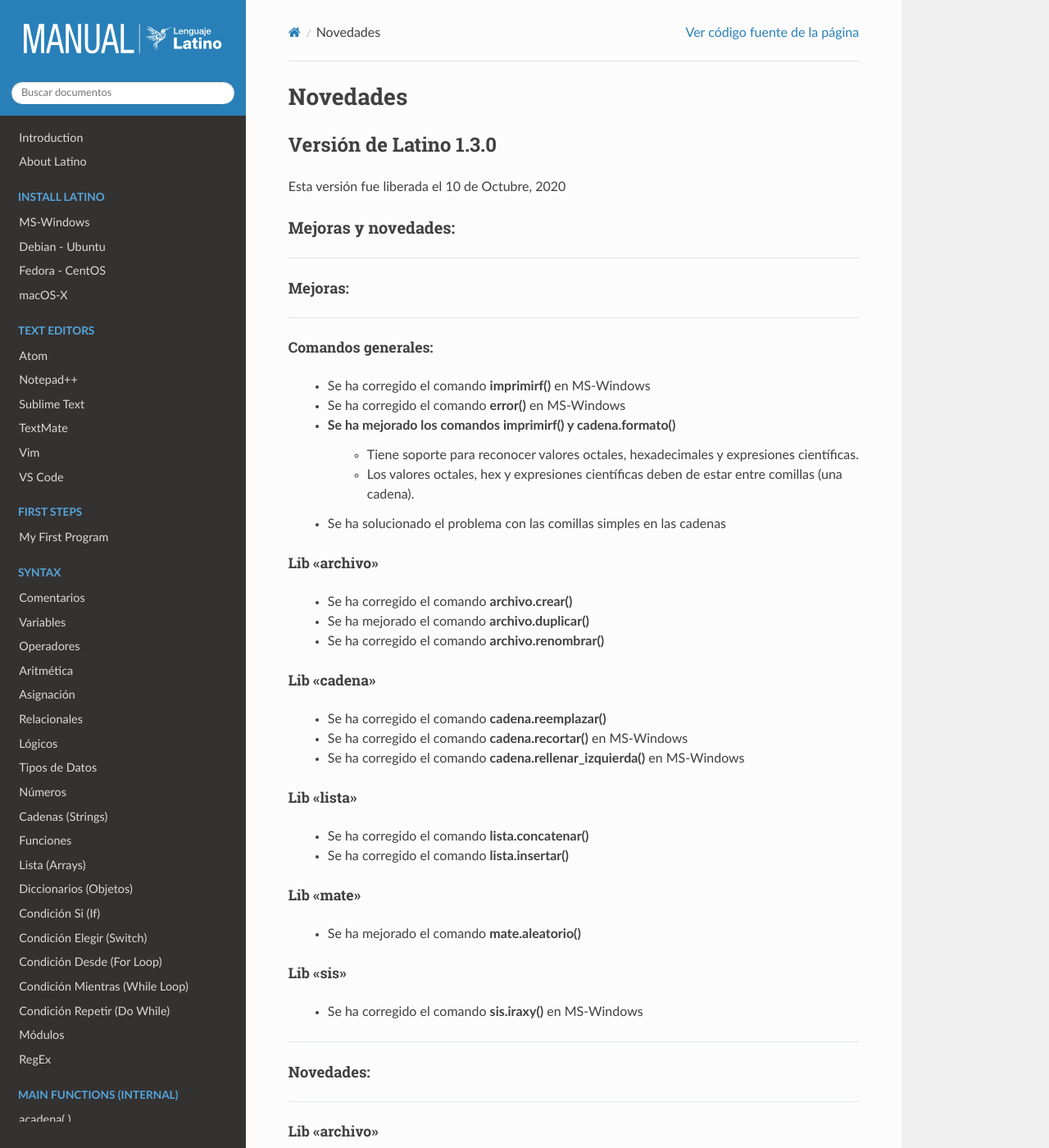
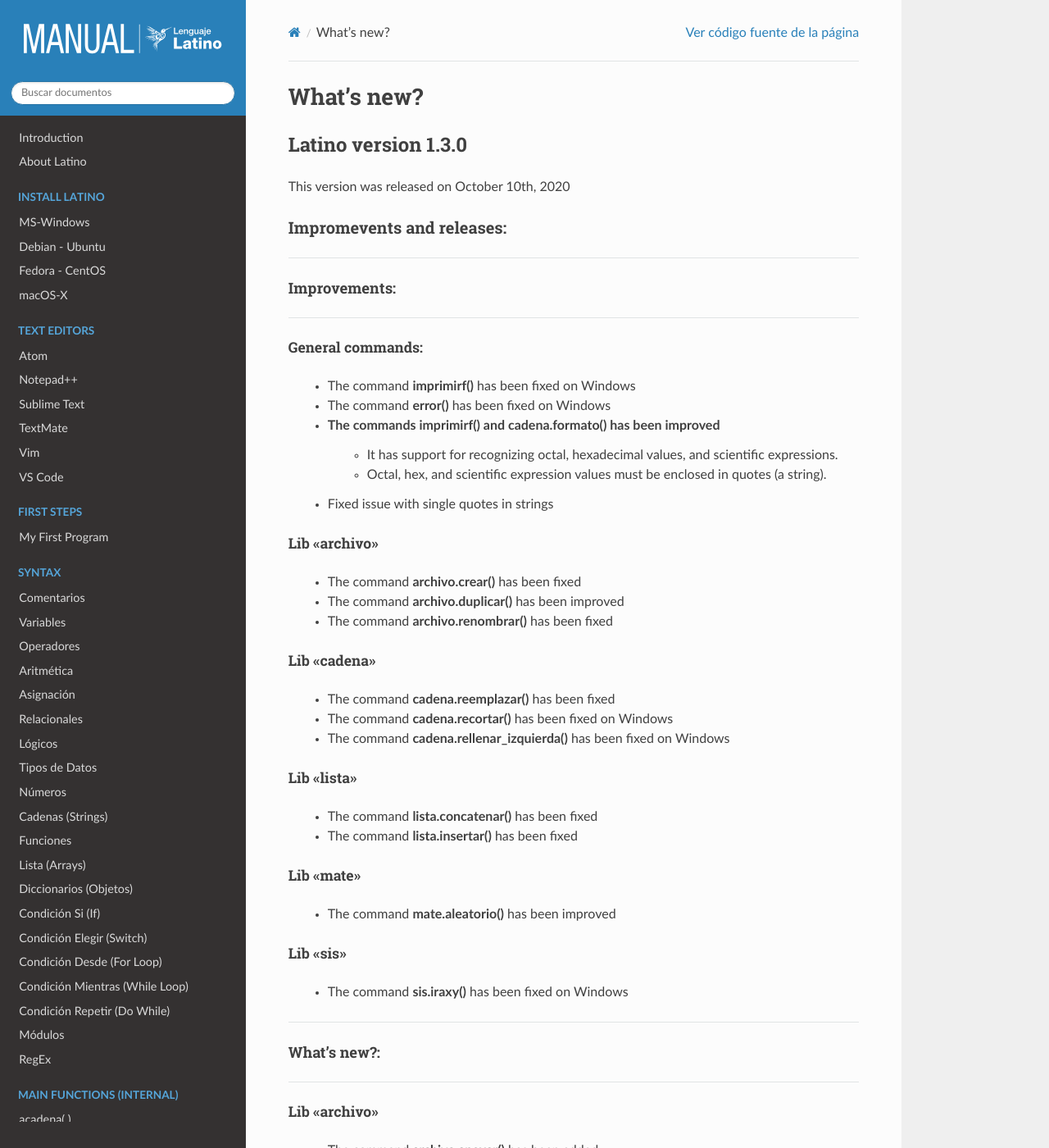
Before and after one commit to LatinoDocs/Manual-Latino.en-USA, a Sphinx documentation site: the page built from docs/Novedades.rst, in a window 1280 px wide and 1400 px high. Shown: the whole window at 82% size. Built offline with Sphinx 7.4.7 and the Read the Docs theme 2.0.0, drawn with Linux system fonts in a browser that asks for light colours; comment, search, counter and statistics services are not loaded; some of the changed text lies outside the part shown.

Commit message:
📝 traducir novedades

```diff
--- a/docs/Novedades.rst
+++ b/docs/Novedades.rst
@@ -5,101 +5,101 @@
    :keywords: manual, documentacion, latino, novedades
 
 ==========
-Novedades
+What's new?
 ==========
 
-Versión de Latino |LATINO_VERSION|
+Latino version |LATINO_VERSION|
 -----------------------------------
-Esta versión fue liberada el 10 de Octubre, 2020
+This version was released on October 10th, 2020
 
-Mejoras y novedades:
+Impromevents and releases:
 +++++++++++++++++++++
 
 ----
 
-Mejoras:
+Improvements:
 ~~~~~~~~~
 
 ----
 
-Comandos generales:
+General commands:
 ********************
-  * Se ha corregido el comando **imprimirf()** en MS-Windows
-  * Se ha corregido el comando **error()** en MS-Windows
-  * Se ha mejorado los comandos **imprimirf()** y **cadena.formato()**
-      * Tiene soporte para reconocer valores octales, hexadecimales y expresiones científicas.
-      * Los valores octales, hex y expresiones científicas deben de estar entre comillas (una cadena).
-  * Se ha solucionado el problema con las comillas simples en las cadenas
+  * The command **imprimirf()** has been fixed on Windows
+  * The command **error()** has been fixed on Windows
+  * The commands **imprimirf()** and **cadena.formato()** has been improved
+      * It has support for recognizing octal, hexadecimal values, and scientific expressions.
+      * Octal, hex, and scientific expression values must be enclosed in quotes (a string).
+  * Fixed issue with single quotes in strings
 
 Lib "archivo"
 **************
-  * Se ha corregido el comando **archivo.crear()**
-  * Se ha mejorado el comando **archivo.duplicar()**
-  * Se ha corregido el comando **archivo.renombrar()**
+  * The command **archivo.crear()** has been fixed
+  * The command **archivo.duplicar()** has been improved
+  * The command **archivo.renombrar()** has been fixed
 
 Lib "cadena"
 *************
-  * Se ha corregido el comando **cadena.reemplazar()**
-  * Se ha corregido el comando **cadena.recortar()** en MS-Windows
-  * Se ha corregido el comando **cadena.rellenar_izquierda()** en MS-Windows
+  * The command **cadena.reemplazar()** has been fixed
+  * The command **cadena.recortar()** has been fixed on Windows
+  * The command **cadena.rellenar_izquierda()** has been fixed on Windows
 
 Lib "lista"
 ************
-  * Se ha corregido el comando **lista.concatenar()**
-  * Se ha corregido el comando **lista.insertar()**
+  * The command **lista.concatenar()** has been fixed
+  * The command **lista.insertar()** has been fixed
 
 Lib "mate"
 ***********
-  * Se ha mejorado el comando **mate.aleatorio()**
+  * The command **mate.aleatorio()** has been improved
 
 Lib "sis"
 **********
-  * Se ha corregido el comando **sis.iraxy()** en MS-Windows
+  * The command **sis.iraxy()** has been fixed on Windows
 
 ----
 
-Novedades:
+What's new?:
 ~~~~~~~~~~~
 
 ----
 
 Lib "archivo"
 **************
-  * Se ha añadido el comando **archivo.anexar()**
-  * Se ha añadido un alias al comando **archivo.eliminar()**, y su nuevo alias es **archivo.borrar()**
-  * Se ha renombrado el comando **archivo.poner()** por **archivo.escribir()**
-  * Se ha renombrado el comanod **archivo.copiar()** por **archivo.duplicar()**
+  * The command **archivo.anexar()** has been added
+  * An alias for the command **archivo.eliminar()** has been added, and its new alias is **archivo.borrar()**
+  * The command **archivo.poner()** has been renamed to **archivo.escribir()**
+  * The command **archivo.copiar()** has been renamed to **archivo.duplicar()**
 
 Lib "cadena"
 *************
-  * Se ha renombrar el comando **cadena.regex()** por **cadena.regexl()**
-  * Se ha renombrar el comando **cadena.match()** por **cadena.regex()**
+  * The command **cadena.regex()** has been renamed to **cadena.regexl()**
+  * The command **cadena.match()** has been renamed to **cadena.regex()**
 
 Lib "dic"
 **********
-  * Se ha añadido el comando **dic.eliminar()**
-  * Se ha añadido el comando **dic.contiene()**
+  * The command **dic.eliminar()** has been added
+  * The command **dic.contiene()** has been added
 
 Lib "lista"
 *************
-  * Se ha añadido el comando **lista.separar()**
+  * The command **lista.separar()** has been added
 
 Lib "mate"
 ***********
-  * Se ha añadido el comando **mate.acosh()**
-  * Se ha añadido el comando **mate.asenh()**
-  * Se ha añadido el comando **mate.atanh()**
-  * Se ha añadido el comando **mate.pi()**
-  * Se ha añadido el comando **mate.max()**
-  * Se ha añadido el comando **mate.min()**
-  * Se ha añadido el comando **mate.raizc()**
-  * Se ha añadido el comando **mate.tau()**
-  * Se ha añadido el comando **mate.e()**
-  * Se ha añadido el comando **mate.trunc()**
-  * Se ha añadido un nuevo alias en el comando **mate.aleatorio()** el cual es **mate.alt()**
-  * Se ha añadido el comando **mate.redondear()** y su alias **mate.rnd()**
-  * Se ha añadido los comandos **mate.base()**, **mate.parte()** y **mate.porc()**
+  * The command **mate.acosh()** has been added
+  * The command **mate.asenh()** has been added
+  * The command **mate.atanh()** has been added
+  * The command **mate.pi()** has been added
+  * The command **mate.max()** has been added
+  * The command **mate.min()** has been added
+  * The command **mate.raizc()** has been added
+  * The command **mate.tau()** has been added
+  * The command **mate.e()** has been added
+  * The command **mate.trunc()** has been added
+  * A new alias for the command **mate.aleatorio()** has been added and it's **mate.alt()**
+  * The command **mate.redondear()** and its alias **mate.rnd()** have been added
+  * The commands **mate.base()**, **mate.parte()** and **mate.porc()** have been added
 
 Lib "sis"
 **********
-  * Se ha añadido el comando **sis.usuario()** en MS-Windows
+  * The command **sis.usuario()** has been added on Windows
```
